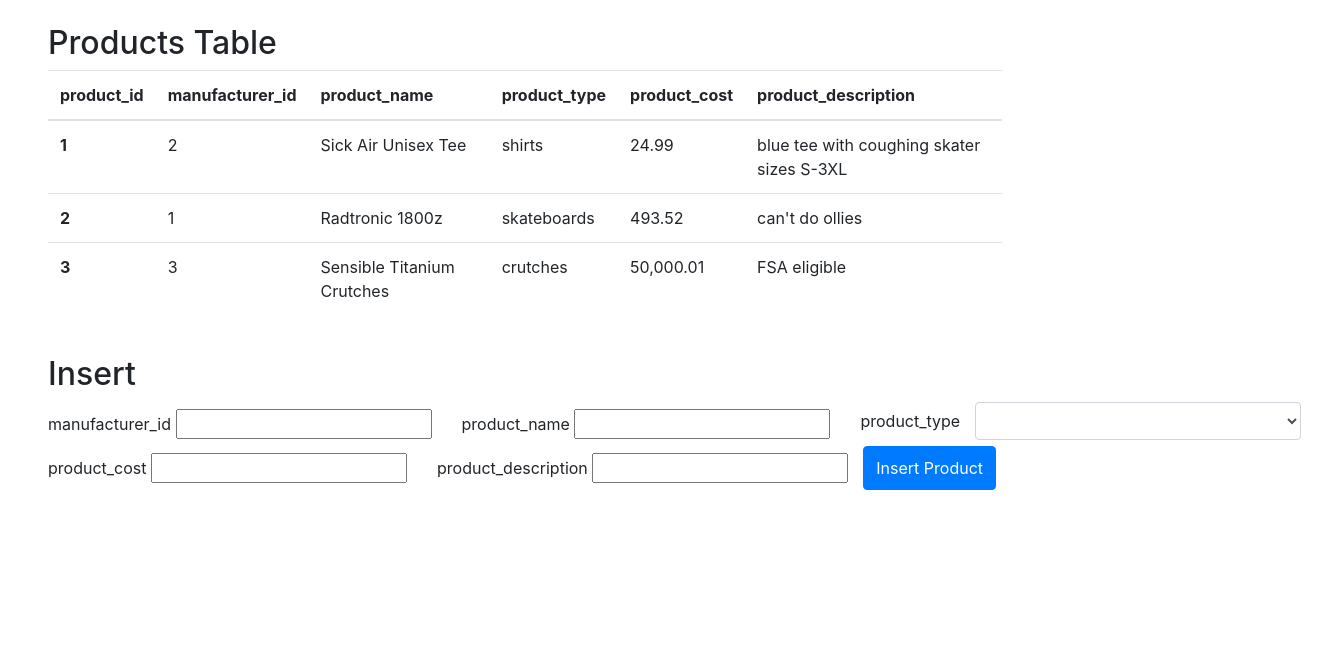
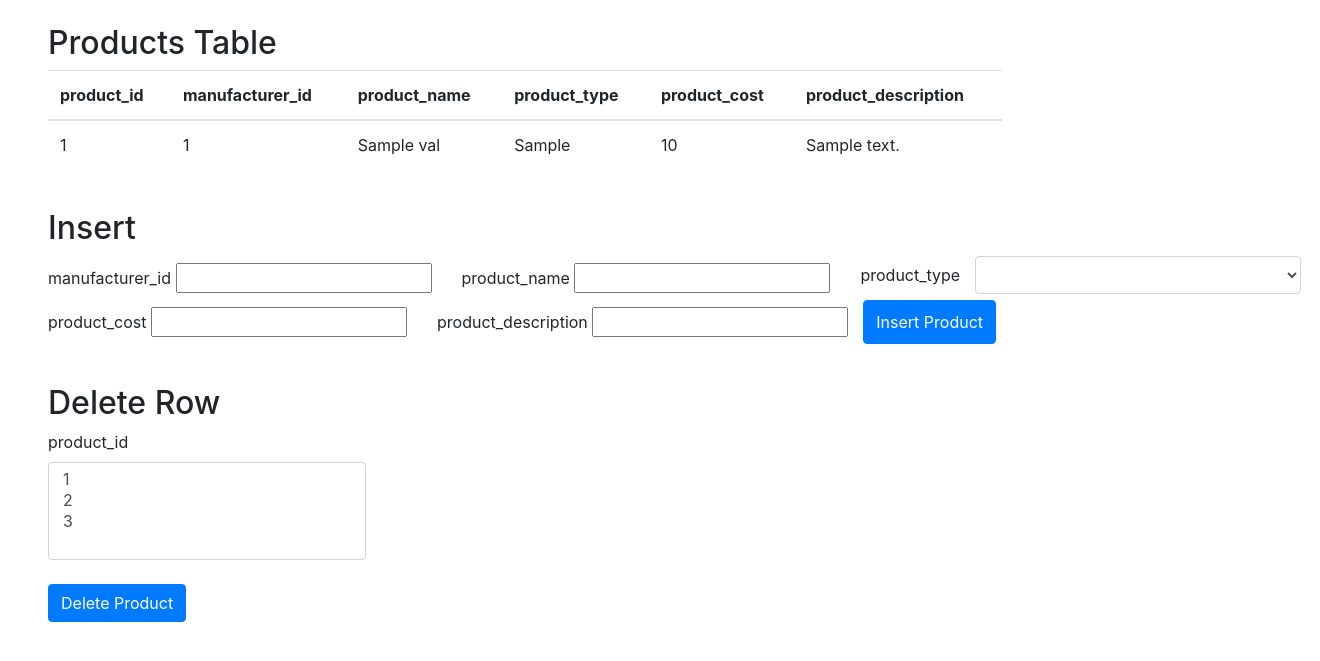
Before and after one commit to brenna-chenault/CS340-Project, a Flask app: template templates/products.j2 in a window 1320 px wide. Shown: the part 56-717 px from the top of the page. Run offline with Flask 2, Linux system fonts and the light colour scheme; the template is opened without the code that fills it: most values are stand-ins (such as "Sample title", 1, 10 or a date in 2020); some libraries are stand-ins or nearby versions.

Commit message:
products has C/R functionality

```diff
--- a/app.py
+++ b/app.py
@@ -86,6 +86,47 @@ def orders():
         return render_template("orders.j2", order_data = orders_table, order_nums = order_nums)
 
 
+# Products
+@app.route('/products.html', methods=["POST", "GET"])
+def products():
+    """
+    Route for the Products page. Has Create, Read, and Delete functionality.
+    """
+    # Add a Product to the database
+    if request.method == "POST":
+        if request.form.get("insert_product_submit"):
+            manufacturer_id = request.form["manufacturer_id"]
+            product_name = request.form["product_name"]
+            product_type = request.form["product_type"]
+            product_cost = request.form["product_cost"]
+            product_description = request.form["product_description"]
+
+            # No NULLable attributes
+            query = "INSERT INTO Products (manufacturer_id, product_name, product_type, product_cost, product_description) VALUES (%s, %s, %s, %s, %s)"
+            cur = mysql.connection.cursor()
+            cur.execute(query, (manufacturer_id, product_name, product_type, product_cost, product_description))
+            mysql.connection.commit()
+
+            # redirect back to people page
+            return redirect("/products.html")
+
+    # Get data to display in table and delete dropdown
+    if request.method == "GET":
+        # Query to populate table
+        query_table = "SELECT * FROM Products"
+        cur = mysql.connection.cursor()
+        cur.execute(query_table)
+        prod_table = cur.fetchall()
+
+        # Query to fill delete dropdown with product_id
+        query_id_dropdown = "SELECT order_id FROM Orders"
+        cur = mysql.connection.cursor()
+        cur.execute(query_id_dropdown)
+        prod_nums = cur.fetchall()
+
+        # Render the Products page with the fetched data
+        return render_template("products.j2", prod_data = prod_table, prod_nums = prod_nums)
+
 
 
 
--- a/templates/orders.j2
+++ b/templates/orders.j2
@@ -56,7 +56,6 @@
                     <th>status</th>
                     <th>warehouse_id</th>
                 </thead>
-                <!-- sample table body, will be built though DOM and a GET / SELECT on page load -->
                 <tbody id="ordersEntries">
                     {% for val in order_data %}
                     <tr>
@@ -90,7 +89,6 @@
                         <option>fulfilled-unpaid</option>
                         <option>fulfilled-paid</option>
                     </select>
-
                 <label class="col-auto col-form-label">warehouse_id <input type="text" id="warehouse_id" name="warehouse_id" value="" /></label>
                 <input type="submit" id="newRow" name="insert_order_submit" value="Insert Order" class="btn btn-primary"/>
             </div>
--- a/templates/products.j2
+++ b/templates/products.j2
@@ -56,55 +56,55 @@
                 <th>product_cost</th>
                 <th>product_description</th>
             </thead>
-            <!-- sample table body, will be built though DOM and a GET / SELECT on page load -->
             <tbody id="productsEntries">
+                {% for val in prod_data %}
                 <tr>
-                    <th scope="row">1</th>
-                    <td>2</td>
-                    <td>Sick Air Unisex Tee</td>
-                    <td>shirts</td>
-                    <td>24.99</td>
-                    <td>blue tee with coughing skater sizes S-3XL</td>
+                    <td>{{val['product_id']}} </td>
+                    <td>{{val['manufacturer_id']}} </td>
+                    <td>{{val['product_name']}} </td>
+                    <td>{{val['product_type']}} </td>
+                    <td>{{val['product_cost']}} </td>
+                    <td>{{val['product_description']}} </td>
                 </tr>
-                <tr>
-                    <th scope="row">2</th>
-                    <td>1</td>
-                    <td>Radtronic 1800z</td>
-                    <td>skateboards</td>
-                    <td>493.52</td>
-                    <td>can't do ollies</td>
-                </tr>
-                <tr>
-                    <th scope="row">3</th>
-                    <td>3</td>
-                    <td>Sensible Titanium Crutches</td>
-                    <td>crutches</td>
-                    <td>50,000.01</td>
-                    <td>FSA eligible</td>
-                </tr>
+                {% endfor %}
             </tbody>
         </table>
 
     <!--insert row-->
         <br />
         <h2>Insert</h2>
-
-        <form>
+        <form method = "post">
             <div class="form-group row">
                 <label class="col-auto col-form-label">manufacturer_id <input type="text" name="manufacturer_id" value="" /></label>
                 <label class="col-auto col-form-label">product_name <input type="text" name="product_name" value="" /></label>
                 <label for="productTypeSelect" class="col-auto col-form-label">product_type </label>
-                    <select class="form-control w-25" id="productTypeSelect">
+                    <select class="form-control w-25" id="productTypeSelect" name="product_type">
                         <option selected></option>
                         <option>skateboards</option>
-                        <option>t-shirts</option>
+                        <option>shirts</option>
                         <option>crutches</option>
                     </select>
                 <label class="col-auto col-form-label">product_cost <input type="number" name="product_cost" value="" /></label>
                 <label class="col-auto col-form-label">product_description <input type="text" name="product_description" value="" /></label>
-                <input type="button" id="newRow" value="Insert Product" class="btn btn-primary"/>
+                <input type="submit" name="insert_product_submit" id="newRow" value="Insert Product" class="btn btn-primary"/>
             </div>
             <form id="insertProduct">
+        </form>
+
+        <br />
+        <h2>Delete Row</h2>
+        <form>
+            <div class="form-group">
+                <label for="">product_id</label>
+                <select multiple class="form-control w-25" id="">
+                  <option>1</option>
+                  <option>2</option>
+                  <option>3</option>
+                </select>
+            </br>
+                <input type="button" id="newRow" value="Delete Product" class="btn btn-primary"/>
+            </div>
+            <form id="deleteProduct">
         </form>
 
         <!-- bootstrap javascript -->
```
